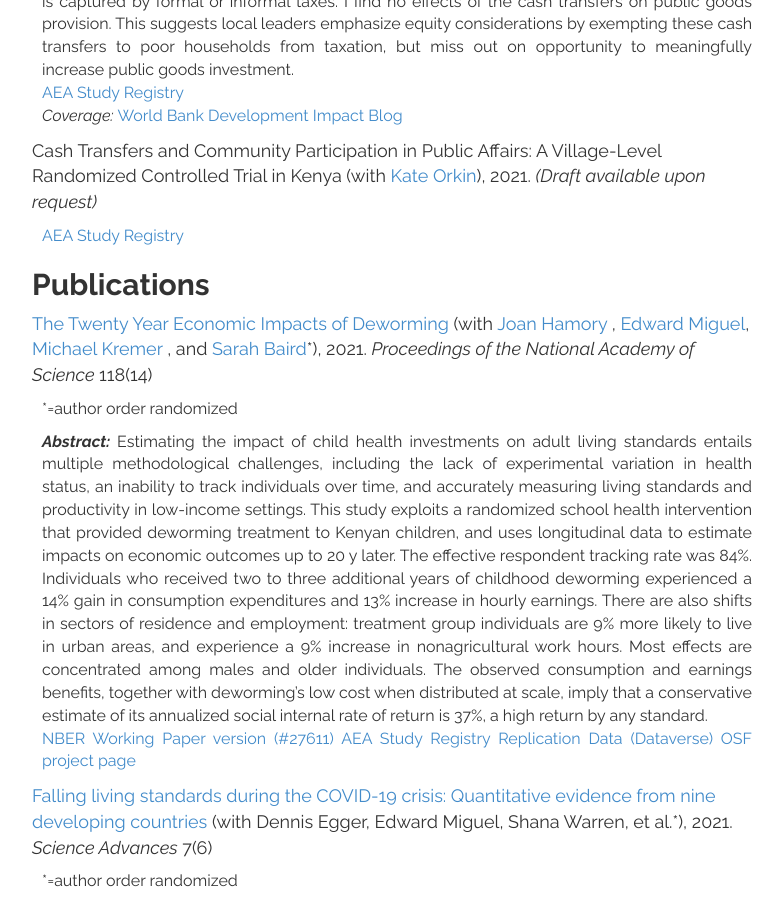
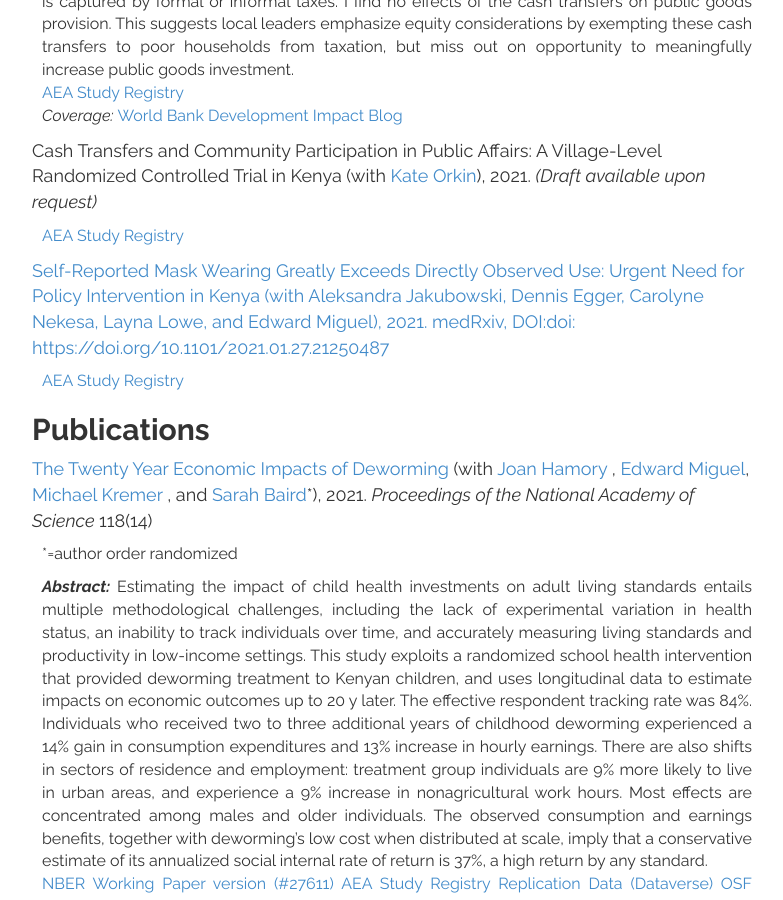
Before and after one commit to mwwalker/mwwalker.github.io, a Jekyll site: the page built from research/index.html, in a window 1280 px wide and 900 px high, scrolled down 1033 px. Shown: the whole window, without its empty margins (248-1031 px from the left). Built offline with Jekyll 4.4.1, drawn with Linux system fonts in a browser that asks for light colours.

Commit message:
Adding self-reported mask paper

```diff
--- a/research/index.html
+++ b/research/index.html
@@ -65,6 +65,17 @@ through the lens of a simple household optimization framework.
           </p>
 
 
+    <p style="font-size:18px"> <a href="https://www.medrxiv.org/content/10.1101/2021.01.27.21250487v1"> Self-Reported Mask Wearing Greatly Exceeds Directly Observed Use: Urgent Need for Policy Intervention in Kenya (with <a href="https://www.aleksandrajakubowski.com/"> Aleksandra Jakubowski, Dennis Egger, Carolyne Nekesa, Layna Lowe, and Edward Miguel), 2021. medRxiv, DOI:doi: https://doi.org/10.1101/2021.01.27.21250487 </p>
+  </p>
+     <p class="tab" style="text-align:justify">
+    <!--   <b><i> Abstract: </i></b> How does a short-term spike in income from a cash transfer from a foreign NGO affect interactions between local politicians and households, both recipient and non-recipient? We have randomly allocated the roll-out of GiveDirectly’s unconditional cash transfer programme in two trials across 1,069 villages in Western Kenya. We test whether, as our qualitative work suggests, recipient households that receive a positive income shock make fewer requests for financial assistance from local politicians. We also explore the governance implications by investigating households’ political attitudes and changes in participation of communities in consultations about local public goods. Finally, we examine the effect of cash transfers on the behaviour of politicians: we expect them to only claim limited credit for the transfers, and will test whether they change their amount of private assistance to recipient and non-recipient households.
+                <br>
+              <b> Status: Presentation Mode </b>-->
+              <a href="https://www.socialscienceregistry.org/trials/2918"> AEA Study Registry </a>
+          </p>
+
+
+
 
 
       <h2 id=pub> Publications</h2>
```
